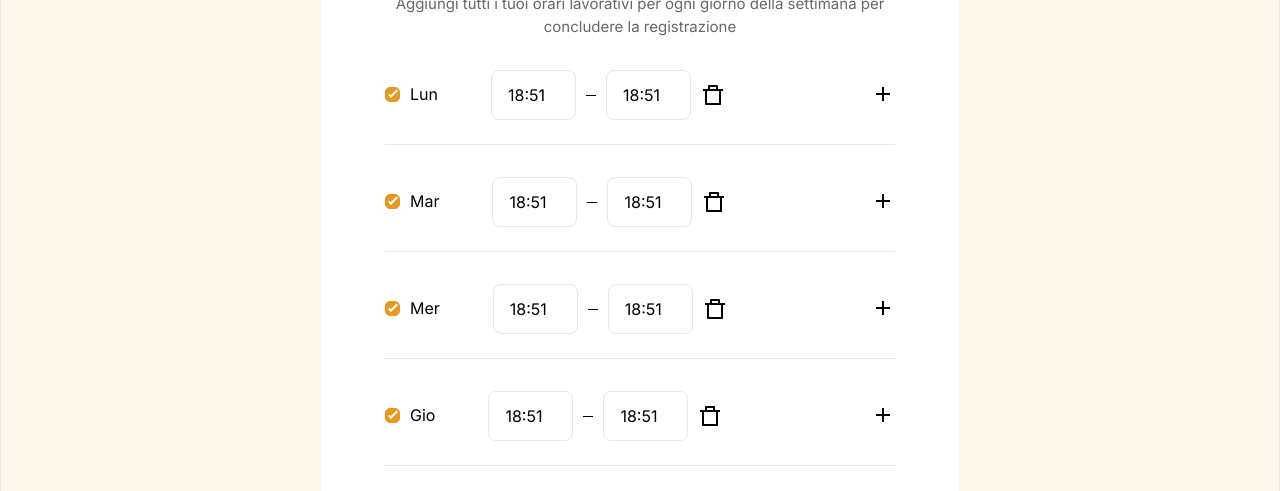
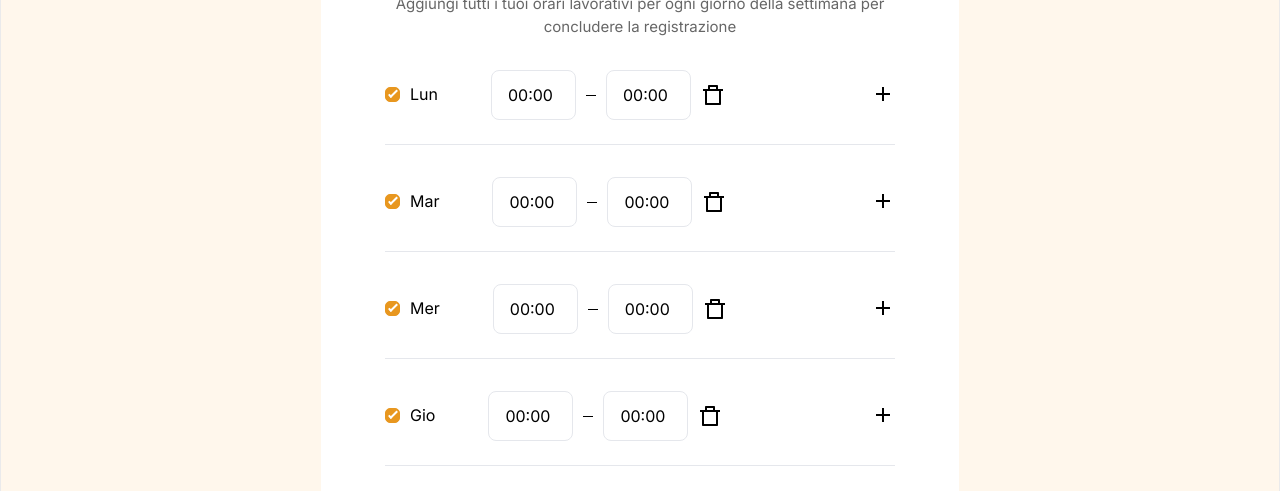
Before and after one commit to mahmudulhaquequdrati/racyline-frontend, a React (Vite) app: page /vets/availabilities in a window 1280 px wide. Shown: the part 284-775 px from the top of the page. Built offline with nearby package versions, Linux system fonts and the light colour scheme; sample sign-in values are in the browser's storage.

Commit message:
added availiability pages

```diff
--- a/src/pagers/VetDashboard/Availabilities.jsx
+++ b/src/pagers/VetDashboard/Availabilities.jsx
@@ -1,4 +1,7 @@
 /* eslint-disable no-unused-vars */
+import setHours from "date-fns/setHours";
+import setMinutes from "date-fns/setMinutes";
+import moment from "moment/moment";
 import { useState } from "react";
 import DatePicker from "react-datepicker";
 import "react-datepicker/dist/react-datepicker.css";
@@ -12,8 +15,8 @@ const Availabilities = () => {
       name: "Lun",
       availabilities: [
         {
-          start_time: new Date(),
-          end_time: new Date(),
+          start_time: setHours(setMinutes(new Date(), 0), 0),
+          end_time: setHours(setMinutes(new Date(), 0), 0),
         },
       ],
       available: true,
@@ -22,8 +25,8 @@ const Availabilities = () => {
       name: "Mar",
       availabilities: [
         {
-          start_time: new Date(),
-          end_time: new Date(),
+          start_time: setHours(setMinutes(new Date(), 0), 0),
+          end_time: setHours(setMinutes(new Date(), 0), 0),
         },
       ],
       available: true,
@@ -32,8 +35,8 @@ const Availabilities = () => {
       name: "Mer",
       availabilities: [
         {
-          start_time: new Date(),
-          end_time: new Date(),
+          start_time: setHours(setMinutes(new Date(), 0), 0),
+          end_time: setHours(setMinutes(new Date(), 0), 0),
         },
       ],
       available: true,
@@ -42,8 +45,8 @@ const Availabilities = () => {
       name: "Gio",
       availabilities: [
         {
-          start_time: new Date(),
-          end_time: new Date(),
+          start_time: setHours(setMinutes(new Date(), 0), 0),
+          end_time: setHours(setMinutes(new Date(), 0), 0),
         },
       ],
       available: true,
@@ -52,8 +55,8 @@ const Availabilities = () => {
       name: "Ven",
       availabilities: [
         {
-          start_time: new Date(),
-          end_time: new Date(),
+          start_time: setHours(setMinutes(new Date(), 0), 0),
+          end_time: setHours(setMinutes(new Date(), 0), 0),
         },
       ],
       available: true,
@@ -76,19 +79,30 @@ const Availabilities = () => {
     if (weakData[index]?.availabilities?.length !== 0) {
       setWeakData((prevWeakData) => {
         const updatedWeakData = [...prevWeakData];
-        const newfield = {
-          start_time: new Date(),
-          end_time: new Date(),
+        const lastAvailability =
+          updatedWeakData[index].availabilities[
+            updatedWeakData[index].availabilities.length - 1
+          ];
+        const newStartTime = new Date(lastAvailability.end_time);
+        newStartTime.setMinutes(newStartTime.getMinutes() + 15);
+
+        const newEndTime = new Date(newStartTime);
+        newEndTime.setMinutes(newEndTime.getMinutes() + 30);
+
+        const newField = {
+          start_time: newStartTime,
+          end_time: newEndTime,
         };
-        updatedWeakData[index].availabilities.push(newfield);
+
+        updatedWeakData[index].availabilities.push(newField);
         return updatedWeakData;
       });
     } else {
       setWeakData((prevWeakData) => {
         let updatedWeakData = [...prevWeakData];
         const newfield = {
-          start_time: new Date(),
-          end_time: new Date(),
+          start_time: setHours(setMinutes(new Date(), 0), 0),
+          end_time: setHours(setMinutes(new Date(), 0), 0),
         };
         updatedWeakData[index].availabilities = [newfield];
         updatedWeakData[index]["available"] = true;
@@ -133,8 +147,8 @@ const Availabilities = () => {
       setWeakData((prevWeakData) => {
         let updatedWeakData = [...prevWeakData];
         const newfield = {
-          start_time: new Date(),
-          end_time: new Date(),
+          start_time: setHours(setMinutes(new Date(), 0), 0),
+          end_time: setHours(setMinutes(new Date(), 0), 0),
         };
         updatedWeakData[index].availabilities = [newfield];
         updatedWeakData[index]["available"] = true;
@@ -149,13 +163,112 @@ const Availabilities = () => {
     key,
     value
   ) => {
-    setWeakData((prevWeakData) => {
-      const updatedWeakData = [...prevWeakData];
-      updatedWeakData[elementIndex].availabilities[availabilityIndex][key] =
-        value;
-
-      return updatedWeakData;
-    });
+    if (weakData[elementIndex].availabilities?.length === 1) {
+      if (key === "end_time") {
+        if (
+          moment(value).isAfter(
+            moment(
+              weakData[elementIndex].availabilities[availabilityIndex][
+                "start_time"
+              ]
+            )
+          )
+        ) {
+          setWeakData((prevWeakData) => {
+            const updatedWeakData = [...prevWeakData];
+            updatedWeakData[elementIndex].availabilities[availabilityIndex][
+              key
+            ] = value;
+            return updatedWeakData;
+          });
+        } else {
+          alert("End time cannot be less than start time");
+        }
+      } else {
+        if (
+          moment(value).isBefore(
+            moment(
+              weakData[elementIndex].availabilities[availabilityIndex][
+                "end_time"
+              ]
+            )
+          )
+        ) {
+          setWeakData((prevWeakData) => {
+            const updatedWeakData = [...prevWeakData];
+            updatedWeakData[elementIndex].availabilities[availabilityIndex][
+              key
+            ] = value;
+            return updatedWeakData;
+          });
+        } else {
+          alert("Start time cannot be grater than end time");
+        }
+      }
+    } else {
+      if (
+        weakData[elementIndex].availabilities?.length ===
+        availabilityIndex + 1
+      ) {
+        if (key === "end_time") {
+          if (
+            moment(value).isAfter(
+              moment(
+                weakData[elementIndex].availabilities[availabilityIndex - 1][
+                  "end_time"
+                ]
+              )
+            ) &&
+            moment(value).isAfter(
+              moment(
+                weakData[elementIndex].availabilities[availabilityIndex][
+                  "start_time"
+                ]
+              )
+            )
+          ) {
+            setWeakData((prevWeakData) => {
+              const updatedWeakData = [...prevWeakData];
+              updatedWeakData[elementIndex].availabilities[availabilityIndex][
+                key
+              ] = value;
+              return updatedWeakData;
+            });
+          } else {
+            alert("End time cannot be less than start time");
+          }
+        } else {
+          if (
+            moment(value).isAfter(
+              moment(
+                weakData[elementIndex].availabilities[availabilityIndex - 1][
+                  "end_time"
+                ]
+              )
+            ) &&
+            moment(value).isBefore(
+              moment(
+                weakData[elementIndex].availabilities[availabilityIndex][
+                  "end_time"
+                ]
+              )
+            )
+          ) {
+            setWeakData((prevWeakData) => {
+              const updatedWeakData = [...prevWeakData];
+              updatedWeakData[elementIndex].availabilities[availabilityIndex][
+                key
+              ] = value;
+              return updatedWeakData;
+            });
+          } else {
+            alert("Start time cannot be grater than end time");
+          }
+        }
+      } else {
+        alert("Previous time cannot be change");
+      }
+    }
   };
 
   const onSubmit = () => {
--- a/src/pagers/vetRegistration/RegistrationAvailabilities.jsx
+++ b/src/pagers/vetRegistration/RegistrationAvailabilities.jsx
@@ -1,13 +1,13 @@
 /* eslint-disable no-unused-vars */
+import setHours from "date-fns/setHours";
+import setMinutes from "date-fns/setMinutes";
+import moment from "moment/moment";
 import { useState } from "react";
+import DatePicker from "react-datepicker";
+import "react-datepicker/dist/react-datepicker.css";
+import { useNavigate } from "react-router-dom";
 import Delete from "../../assets/ICONS/delete.svg";
 import PlusIcon from "../../assets/ICONS/plusIcon.svg";
-import { useNavigate } from "react-router-dom";
-import DatePicker from "react-datepicker";
-import "react-datepicker/dist/react-datepicker.css";
-import moment from "moment/moment";
-import setHours from "date-fns/setHours";
-import setMinutes from "date-fns/setMinutes";
 
 const RegistrationAvailabilities = () => {
   const [weakData, setWeakData] = useState([
@@ -15,10 +15,7 @@ const RegistrationAvailabilities = () => {
       name: "Lun",
       availabilities: [
         {
-          start_time: setHours(
-            setMinutes(setHours(setMinutes(new Date(), 0), 0), 0),
-            0
-          ),
+          start_time: setHours(setMinutes(new Date(), 0), 0),
           end_time: setHours(setMinutes(new Date(), 0), 0),
         },
       ],
```
Also changed, not shown: 2 other files (tests, documents, lock files or other folders).
